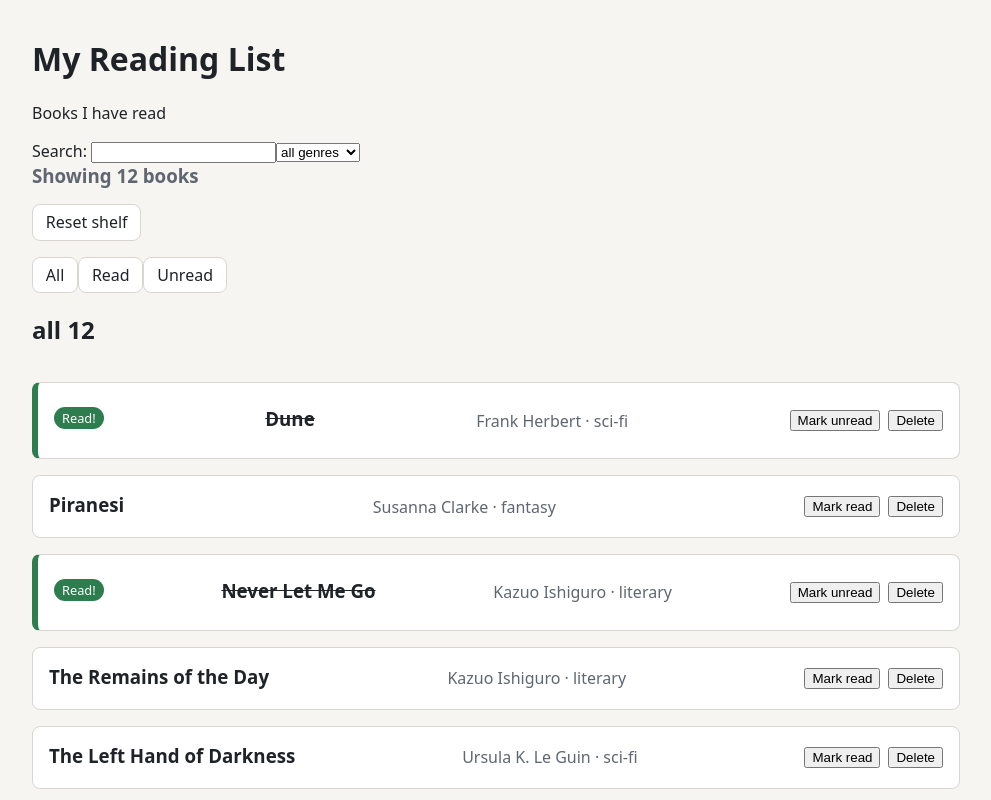
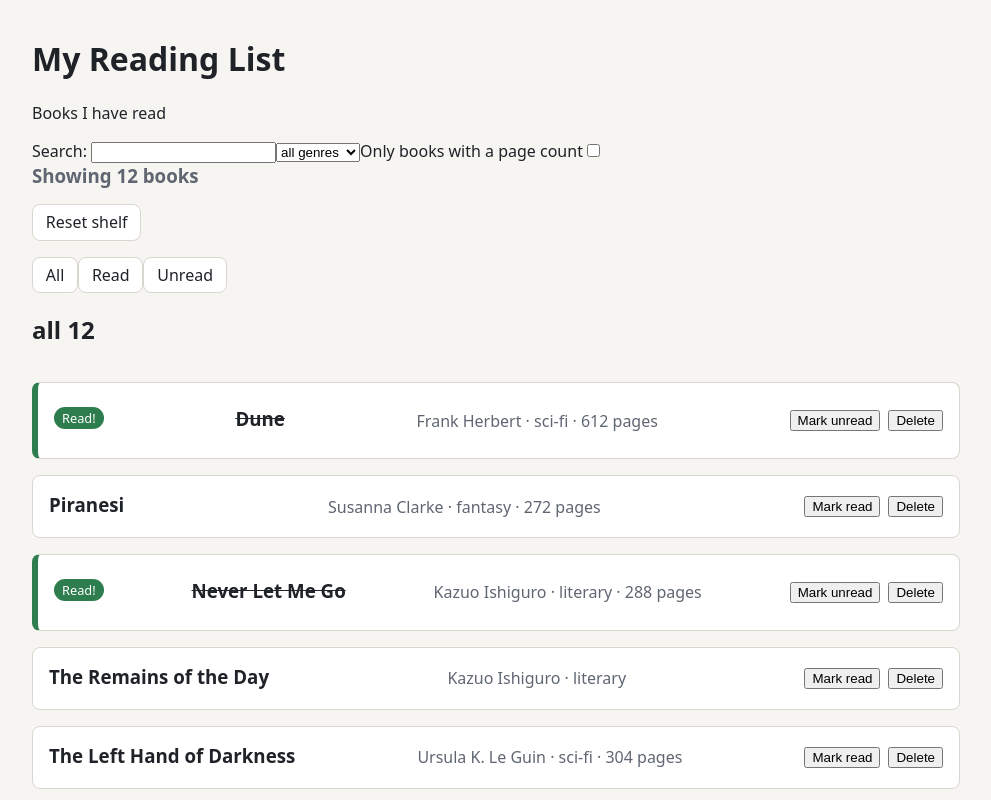
Before and after one commit to ajpaelt/reading-list, a React (Vite) app in the folder reading-list/: page / in a window 1280 px wide. Shown: the top 800 px of the page, without its empty margins (144-1135 px from the left). Built offline with nearby package versions, Linux system fonts and the light colour scheme.

Commit message:
feat: add page count toggle

```diff
--- a/reading-list/src/App.tsx
+++ b/reading-list/src/App.tsx
@@ -9,6 +9,7 @@ import ResetShelf from "./components/ResetShelf";
 import {FilterBar} from './components/FilterBar'
 import SearchBox from "./components/SearchBox";
 import GenreSelect from "./components/GenreSelect";
+import PagesOnlyToggle from "./components/CheckBox";
 
 function App() {
 
@@ -16,9 +17,11 @@ function App() {
 
     const [filter, setFilter] = useState<StatusFilter>("all");
 
-    const [genre, setGenre] = useState<string>("")
+    const [genre, setGenre] = useState<string>("");
 
-    const [search, setSearch] = useState<string>("")
+    const [search, setSearch] = useState<string>("");
+
+    const[hasPages, setHasPages] = useState<boolean>(false);
 
     const genreList = ["",...Array.from(new Set(books.map((book) => {
         return book.genre
@@ -35,6 +38,9 @@ function App() {
         });
         arrOut = arrOut.filter((book) => {
             return book.genre.includes(genre)
+        })
+        arrOut = arrOut.filter((book) => {
+            return hasPages ? book.pages !== undefined : true
         })
         return arrOut
 
@@ -66,6 +72,7 @@ function App() {
             <main>
                 <SearchBox value={search} onChange={setSearch}/>
                 <GenreSelect genreList={genreList} genre={genre} onChange={setGenre}/>
+                <PagesOnlyToggle isChecked={hasPages} onChange={setHasPages}/>
                 <ResultCount books={books}/>
                 <p></p>
                 <ResetShelf onResetBooks = {() => setBooks(BOOKS)} />
--- a/reading-list/src/components/BookCard.tsx
+++ b/reading-list/src/components/BookCard.tsx
@@ -8,17 +8,18 @@ export interface BookCardProps {
   author: string;
   genre: string;
   isRead: boolean;
+  pages?: number;
   onToggleRead: (id:number) => void;
   onDelete: (id:number) => void;
 }
 
 function BookCard (props:BookCardProps) {
-    const {id, title, genre, author, isRead, onToggleRead, onDelete} = props;
+    const {id, title, genre, author, isRead, pages, onToggleRead, onDelete} = props;
 
     return (
         <li className={isRead ? 'book-card is-read':'book-card'} >
             {isRead && <p className="badge">Read!</p>}
-            <BookText title={title} genre={genre} author={author}/>
+            <BookText title={title} genre={genre} author={author} pages={pages}/>
             <div className='book-actions'>
                 <button onClick = {() => onToggleRead(id)} className='book-actions' type = 'button' id='mark-read' aria-label={isRead ? 'mark-unread-'+title:'mark-read-'+title}>
                     {isRead ? 'Mark unread':'Mark read'}
--- a/reading-list/src/components/BookList.tsx
+++ b/reading-list/src/components/BookList.tsx
@@ -18,7 +18,7 @@ function BookList(props: {heading: string, books: Book[], onToggleRead(id:number
         <ul className="book-list">
             <h2>{props.heading} {props.books.length}</h2>
             {props.books.map((book) =>
-                <BookCard key = {book.id} id = {book.id} title = {book.title} isRead= {book.is_read} author = {book.author} genre = {book.genre} onToggleRead={props.onToggleRead} onDelete={props.onDelete}/>
+                <BookCard key = {book.id} id = {book.id} title = {book.title} isRead= {book.is_read} author = {book.author} genre = {book.genre} pages = {book.pages} onToggleRead={props.onToggleRead} onDelete={props.onDelete}/>
             )}
         </ul>
     )
--- a/reading-list/src/components/BookText.tsx
+++ b/reading-list/src/components/BookText.tsx
@@ -1,9 +1,9 @@
-function BookText (props: { title: string, genre: string, author: string }) {
-    const { title, genre, author } = props
+function BookText (props: { title: string, genre: string, author: string, pages: number | undefined }) {
+    const { title, genre, author, pages } = props
     return (
         <>
             <h3 className="book-title">{title}</h3>
-            <p className="book-meta">{author+' · '+genre}</p>
+            <p className="book-meta">{author+' · '+genre+ (pages !== undefined ? ' · ' +pages + ' pages' : '')}</p>
         </>
     )
 }
--- /dev/null
+++ b/reading-list/src/components/CheckBox.tsx
@@ -0,0 +1,15 @@
+interface pagesOnlyToggleProps {
+    isChecked: boolean;
+    onChange: (checked: boolean) => void
+}
+
+
+export default function PagesOnlyToggle(props: pagesOnlyToggleProps) {
+    const { isChecked, onChange } = props
+    return (
+        <>
+            <label htmlFor="checkbox">Only books with a page count</label>
+            <input id="checkbox" type="checkbox" checked={isChecked} onChange={(event) => onChange(event.target.checked)}/>
+        </>
+    )
+}
```
